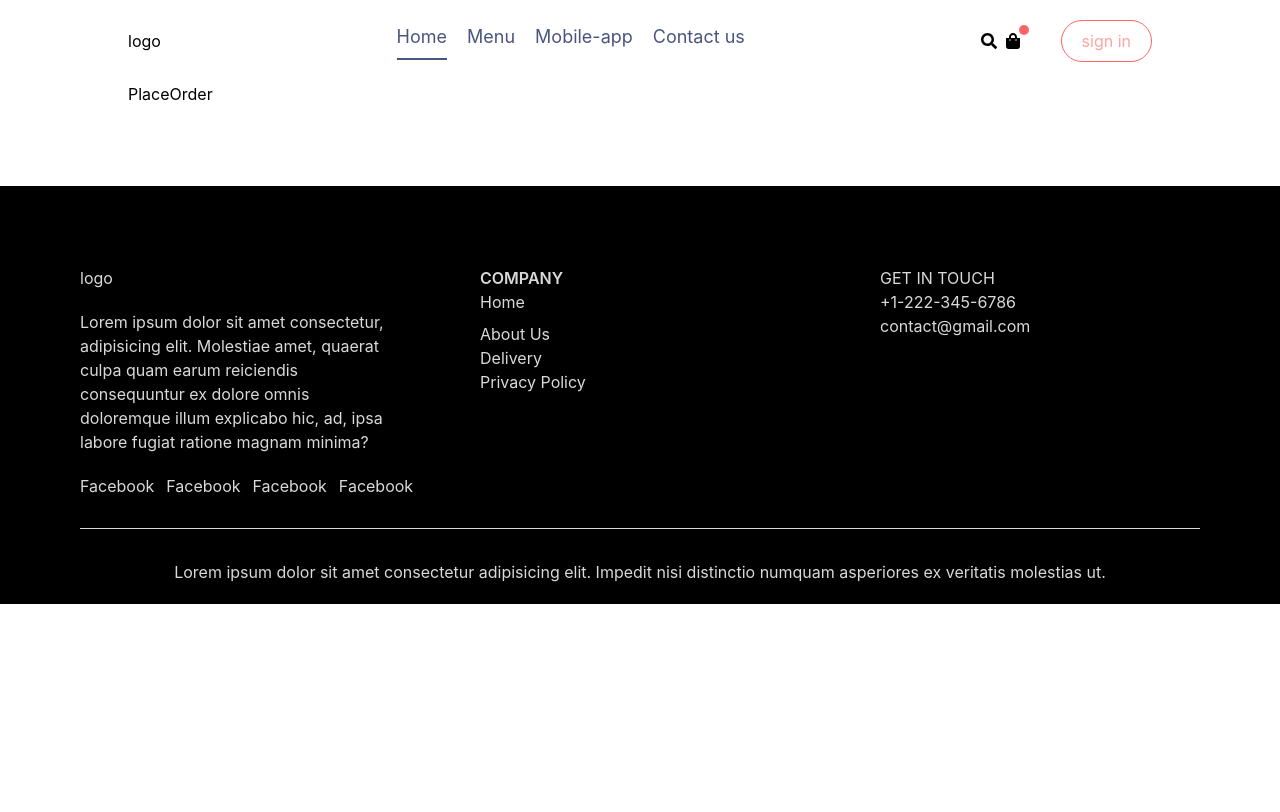
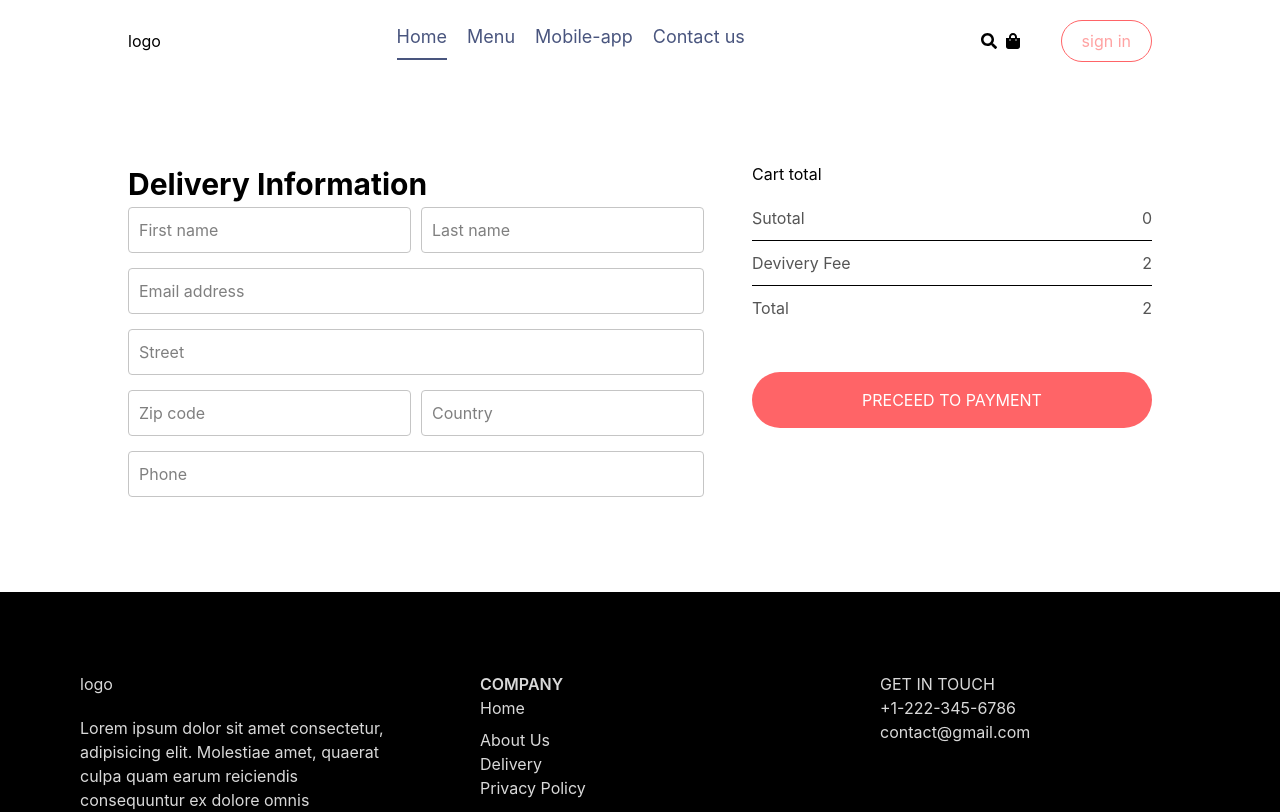
Before and after one commit to RithmaRandima/YumRush-Foods-MERN-App, a React app in the folder frontend/: page /order in a window 1280 px wide. Shown: the top 812 px of the page. Built offline with nearby package versions, Linux system fonts and the light colour scheme; the HTML template or start-up script is replaced by a standard one.

Commit message:
Completed Place Order Page

```diff
--- a/frontend/src/components/Navbar/Navbar.jsx
+++ b/frontend/src/components/Navbar/Navbar.jsx
@@ -52,7 +52,7 @@ const Navbar = ({ setShowLogin }) => {
             <FaShoppingBag />
           </Link>
           {/* dot icon */}
-          {getTotalCartAmount() == 0 ? (
+          {!getTotalCartAmount() == 0 ? (
             <div className="absolute min-w-2.5 min-h-2.5 bg-red-400 rounded-full -top-2 -right-2"></div>
           ) : (
             <></>
--- a/frontend/src/pages/Cart/Cart.jsx
+++ b/frontend/src/pages/Cart/Cart.jsx
@@ -2,6 +2,7 @@ import React, { useContext } from "react";
 import "./Cart.css";
 import { StoreContext } from "../../context/StoreContext";
 import { FaMinus, FaPlus } from "react-icons/fa";
+import { useNavigate } from "react-router-dom";
 
 const Cart = () => {
   const {
@@ -11,6 +12,8 @@ const Cart = () => {
     food_list,
     getTotalCartAmount,
   } = useContext(StoreContext);
+
+  const navigate = useNavigate();
   return (
     <div className="cart mt-25">
       <div className="cart-items ">
@@ -76,7 +79,10 @@ const Cart = () => {
               <p>{getTotalCartAmount() + 2}</p>
             </div>
           </div>
-          <button className="text-white bg-red-400 w-full rounded-full py-4 ">
+          <button
+            className="text-white bg-red-400 w-full rounded-full py-4 "
+            onClick={() => navigate("/order")}
+          >
             PRECEED TO CHECKOUT
           </button>
         </div>
--- a/frontend/src/pages/PlaceOrder/PlaceOrder.css
+++ b/frontend/src/pages/PlaceOrder/PlaceOrder.css
@@ -0,0 +1,13 @@
+.place-order .left input {
+  margin-bottom: 15px;
+  width: 100%;
+  padding: 10px;
+  border: 1px solid #c5c5c5;
+  border-radius: 4px;
+  outline-color: tomato;
+}
+
+.place-order .left .multy-fields {
+  display: flex;
+  gap: 10px;
+}
--- a/frontend/src/pages/PlaceOrder/PlaceOrder.jsx
+++ b/frontend/src/pages/PlaceOrder/PlaceOrder.jsx
@@ -1,8 +1,57 @@
-import React from "react";
+import React, { useContext } from "react";
 import "./PlaceOrder.css";
+import { StoreContext } from "../../context/StoreContext";
 
 const PlaceOrder = () => {
-  return <div>PlaceOrder</div>;
+  const { getTotalCartAmount } = useContext(StoreContext);
+
+  return (
+    <div className="place-order mt-20 flex items-start justify-between gap-12">
+      {/* left side*/}
+      <div className="left flex-1">
+        <p className="text-[30px] font-bold">Delivery Information</p>
+        <div className="multy-fields">
+          <input type="text" placeholder="First name" />
+          <input type="text" placeholder="Last name" />
+        </div>
+
+        <input type="email" placeholder="Email address" />
+        <input type="text" placeholder="Street" />
+
+        <div className="multy-fields">
+          <input type="text" placeholder="Zip code" />
+          <input type="text" placeholder="Country" />
+        </div>
+        <input type="text" placeholder="Phone" />
+      </div>
+      {/* right side */}
+      <div className="flex-1 max-w-[400px]">
+        {/* total section */}
+        <div className="flex-1 flex flex-col gap-5">
+          <h2>Cart total</h2>
+          <div>
+            <div className="total-details">
+              <p>Sutotal</p>
+              <p>{getTotalCartAmount()}</p>
+            </div>
+            <hr />
+            <div className="total-details">
+              <p>Devivery Fee</p>
+              <p>{2}</p>
+            </div>
+            <hr />
+            <div className="total-details">
+              <p>Total</p>
+              <p>{getTotalCartAmount() + 2}</p>
+            </div>
+          </div>
+          <button className="text-white bg-red-400 w-full rounded-full py-4 mt-8">
+            PRECEED TO PAYMENT
+          </button>
+        </div>
+      </div>
+    </div>
+  );
 };
 
 export default PlaceOrder;
```
